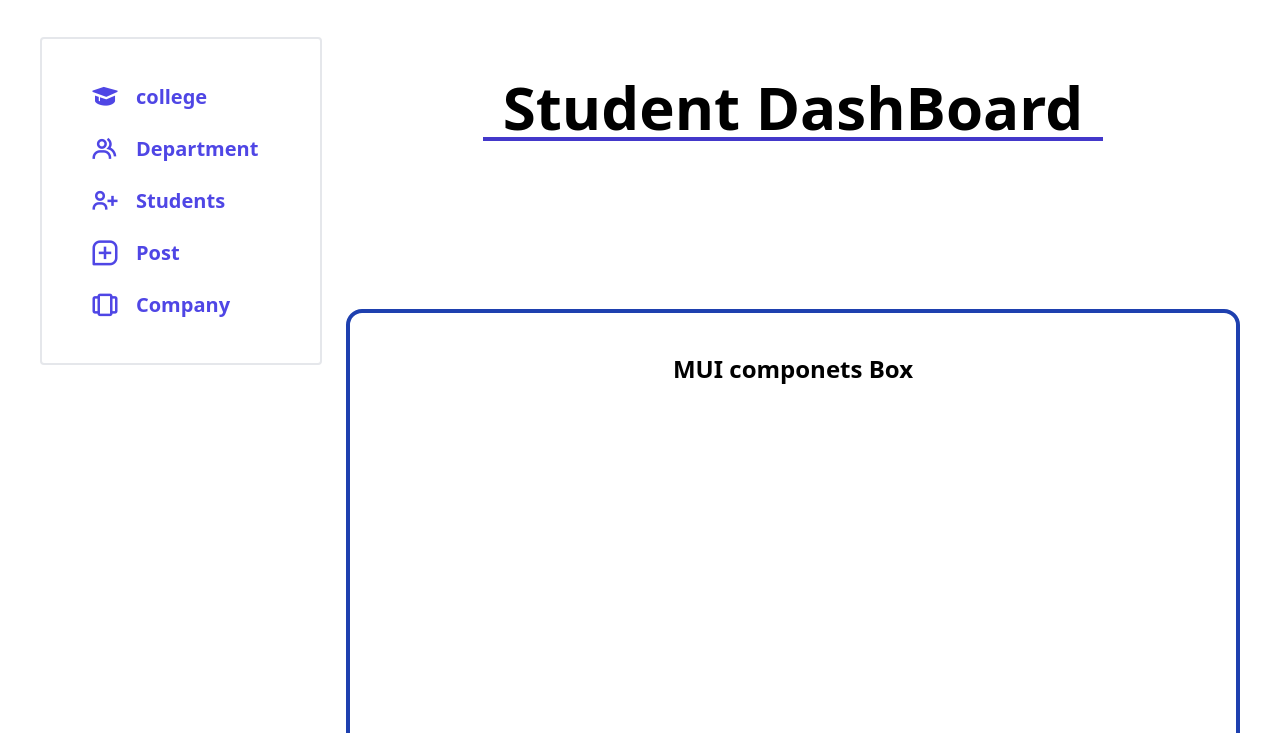
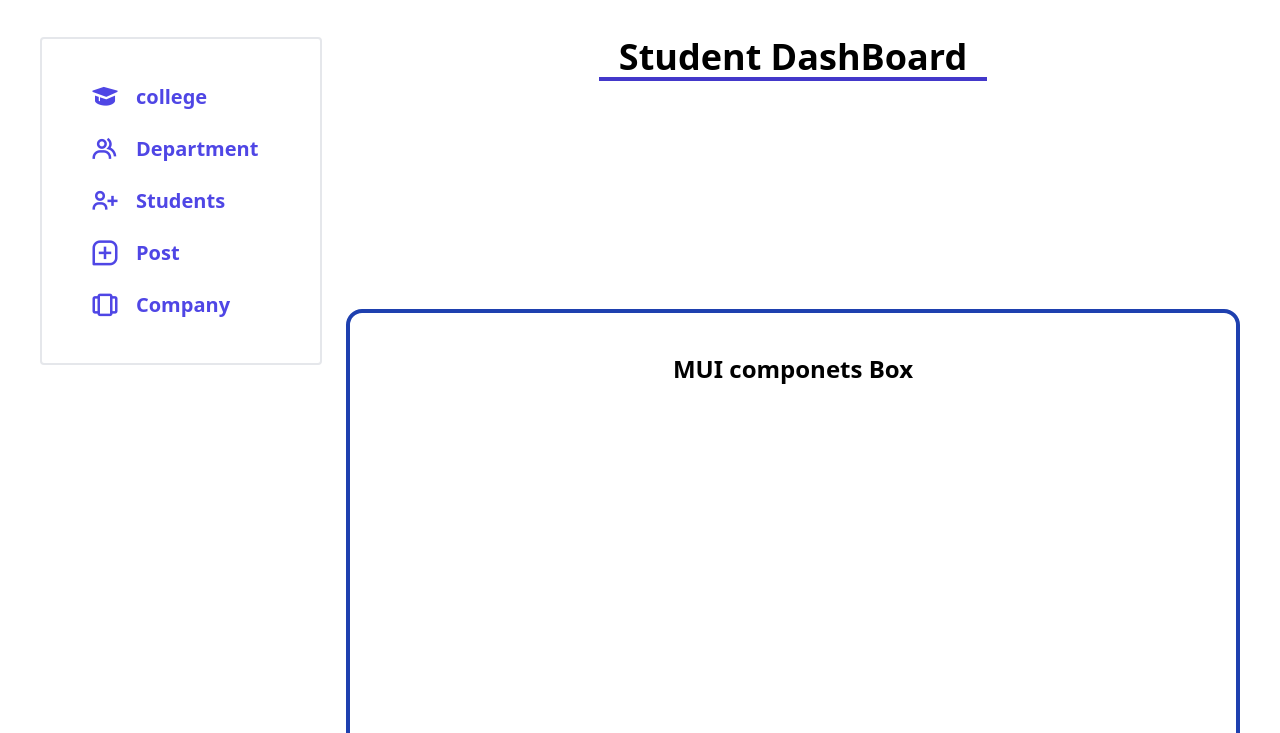
Before and after one commit to janak27/placeitui, a plain HTML site: page dashboard.html in a window 1280 px wide. Shown: the part 67-800 px from the top of the page. Drawn offline with nearby package versions, Linux system fonts and the light colour scheme.

Commit message:
changes in dashboard

```diff
--- a/dashboard.html
+++ b/dashboard.html
@@ -130,9 +130,9 @@
                     </div>
                 </div>
             </div>
-            <div class=" lg:row-span-1 row-span-1 lg:col-span-3 col-span-5 ">
+            <div class="  lg:col-span-3 col-span-5 ">
                 <div class="flex justify-center">
-                    <div class="px-5 m-10 max-w-fit border-b-4 text-6xl border-indigo-700 font-bold">
+                    <div class="px-5  max-w-fit border-b-4 lg:text-4xl text-2xl border-indigo-700 font-bold">
                         Student DashBoard
                     </div>
                 </div>
```
Also changed, not shown: 500error.html (+1 -1 lines), profile.html (+1 -1 lines).
